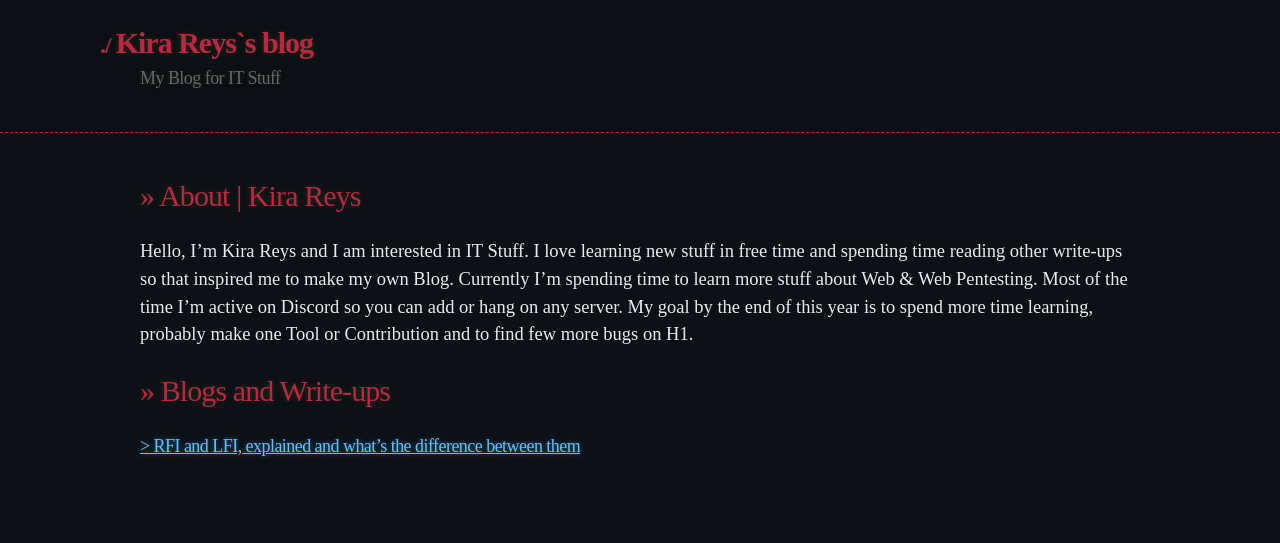
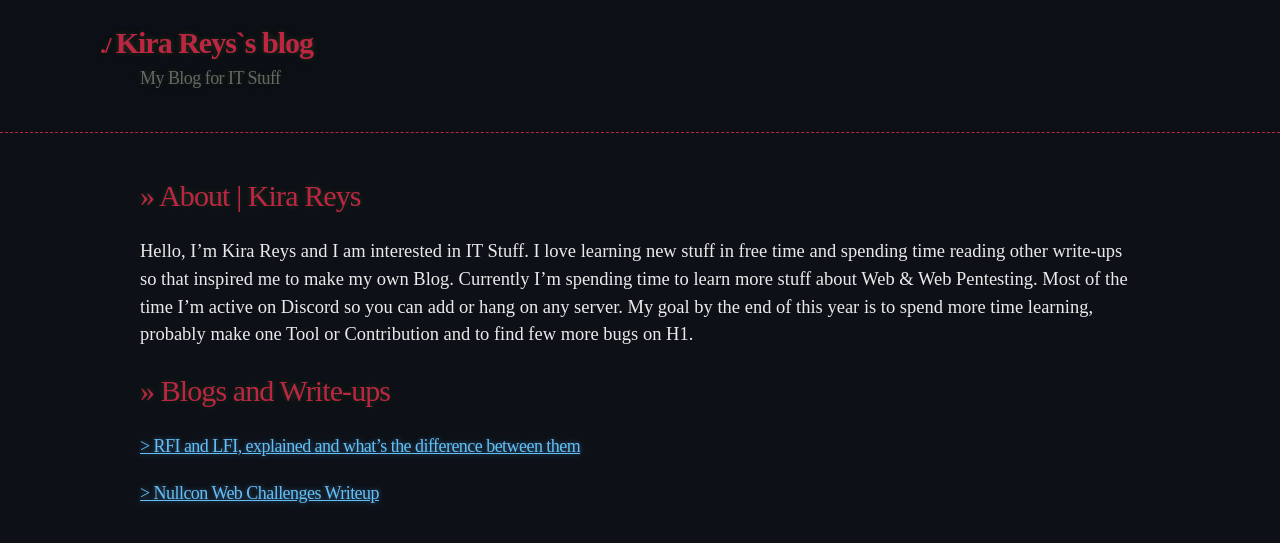
Before and after one commit to 20kilograma/blog, a Jekyll site: the page built from index.md, in a window 1280 px wide. Shown: the top 543 px of the page. Built offline with Jekyll 4.4.1, drawn with Linux system fonts in a browser that asks for light colours; some web fonts are replaced; our own code applies the rules of GitHub Pages for plain Markdown files.

Commit message:
Update index.md

```diff
--- a/index.md
+++ b/index.md
@@ -5,3 +5,4 @@ Hello, I'm Kira Reys and I am interested in IT Stuff. I love learning new stuff
 # >> Blogs and Write-ups
 
 ### <a href="/blog/rfi-lfi"> > RFI and LFI, explained and what's the difference between them </a>
+### <a href="blog/nullcon-writeup"> > Nullcon Web Challenges Writeup </a>
```
